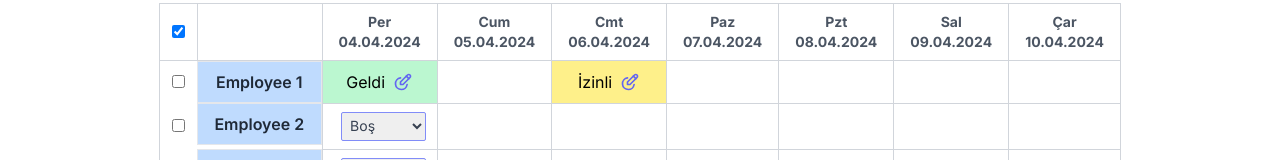
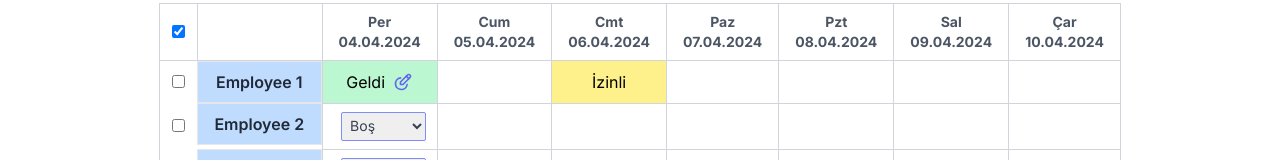
Before and after one commit to gokcetasci/Employee-Attendance-Tracker-Project, a Next.js app: page / in a window 1280 px wide. Shown: the part 266-426 px from the top of the page. Built offline with nearby package versions, Linux system fonts and the light colour scheme.

Commit message:
edit form added

```diff
--- a/components/generalcalendar/index.js
+++ b/components/generalcalendar/index.js
@@ -7,12 +7,17 @@ import {
   FaRegArrowAltCircleLeft,
   FaRegArrowAltCircleRight,
 } from "react-icons/fa";
-import { FcAbout, FcViewDetails, FcAddDatabase,FcDatabase,FcCheckmark } from "react-icons/fc";
+import { FcAbout, FcAddDatabase, FcCheckmark } from "react-icons/fc";
 import AttendancePopup from "../attendancepopup";
 import { IoMdClose } from "react-icons/io";
 import { TbEditCircle } from "react-icons/tb";
+import EditForm from "../editform";
 
-const GeneralCalendar = ({ allowPastAndFutureChanges }) => {
+const GeneralCalendar = ({
+  allowPastAndFutureChanges,
+  editEmployeeId,
+  editDate,
+}) => {
   const { admin } = useStore.getState();
   const [currentDate, setCurrentDate] = useState(new Date());
   const [selectedEmployees, setSelectedEmployees] = useState({});
@@ -23,6 +28,7 @@ const GeneralCalendar = ({ allowPastAndFutureChanges }) => {
     useState(true);
   const [windowWidth, setWindowWidth] = useState(0);
   const [editMode, setEditMode] = useState({});
+  const [showEditForm, setShowEditForm] = useState(false);
 
   useEffect(() => {
     const handleResize = () => {
@@ -73,7 +79,6 @@ const GeneralCalendar = ({ allowPastAndFutureChanges }) => {
       }
       useStore.setState({ admin: updatedAdmin });
     }
-    toggleEditMode(employeeId, date);
   };
 
   // Çalışanın belirli bir tarihte yoklama durumunu alma
@@ -231,12 +236,19 @@ const getCellBackgroundColor = (employeeId, date) => {
     setShowPopup(false);
   };
 
-  // Düzenleme modunu açma fonksiyonu
-  const toggleEditMode = (employeeId, date) => {
-    setEditMode((prevEditMode) => ({
-      ...prevEditMode,
-      [`${employeeId}_${date}`]: !prevEditMode[`${employeeId}_${date}`],
-    }));
+  // Seçili çalışan ve tarihe göre edit modunu başlat
+  const startEditMode = (employeeId, date) => {
+    setEditMode({ [`${employeeId}_${date}`]: true });
+    setShowEditForm(true);
+  };
+
+  // Edit modunu bitir
+  const endEditMode = () => {
+    setEditMode({});
+    setShowEditForm(false);
+  };
+  const handleEditClick = (employeeId, date) => {
+    startEditMode(employeeId, date);
   };
 
   return (
@@ -315,13 +327,15 @@ const getCellBackgroundColor = (employeeId, date) => {
                   return (
                     <td
                       key={index}
-                    className={`border border-gray-300 px-2 py-2 ${getCellBackgroundColor(employee.id, date.toISOString().split("T")[0])}`}
+                      className={`border border-gray-300 px-2 py-2 ${getCellBackgroundColor(
+                        employee.id,
+                        date.toISOString().split("T")[0]
+                      )}`}
                     >
-
                       <div className="flex flex-row gap-2 items-center justify-center">
                         <p>{attendanceStatus}</p>
                         {attendanceStatus === "Gelmedi" && explanation && (
-                          <div  className="relative">
+                          <div className="relative">
                             <FcAbout
                               className="cursor-pointer hover:scale-105"
                               size={20}
@@ -329,12 +343,30 @@ const getCellBackgroundColor = (employeeId, date) => {
                             />
                           </div>
                         )}
-                        {attendanceStatus && (
+
+                        {attendanceStatus && allowPastAndFutureChanges ? (
+                          // Eğer allowPastAndFutureChanges true ise, her gün için edit simgesini göster
                           <button
-                            onClick={() => toggleEditMode(employee.id, date)}
+                            id="editicon"
+                            onClick={() => handleEditClick(employee.id, date)}
                           >
-                            <TbEditCircle className="text-indigo-500 hover:scale-105 hover:text-indigo-800 w-5 h-5"/>
+                            <TbEditCircle className="text-indigo-500 hover:scale-105 hover:text-indigo-800 w-5 h-5" />
                           </button>
+                        ) : date.toDateString() === new Date().toDateString() &&
+                          attendanceStatus ? (
+                          // Eğer allowPastAndFutureChanges false ise, sadece mevcut gün için edit simgesini göster
+                          <button
+                            onClick={() => handleEditClick(employee.id, date)}
+                          >
+                            <TbEditCircle className="text-indigo-500 hover:scale-105 hover:text-indigo-800 w-5 h-5" />
+                          </button>
+                        ) : null}
+                        {showEditForm && (
+                          <EditForm
+                            editEmployeeId={editEmployeeId}
+                            editDate={editDate}
+                            handleClose={endEditMode}
+                          />
                         )}
 
                         {attendanceStatus === "" &&
@@ -396,10 +428,11 @@ const getCellBackgroundColor = (employeeId, date) => {
                                               placeholder="Neden Gelmedi?"
                                             />
                                             <button className="hover:scale-105">
-                                            <FcCheckmark className="w-6 h-6"/>
+                                              <FcCheckmark className="w-6 h-6" />
                                             </button>
                                             <button className="hover:scale-105 ">
-                                            <IoMdClose className="w-6 h-6 text-red-400"/>                        </button>
+                                              <IoMdClose className="w-6 h-6 text-red-400" />{" "}
+                                            </button>
                                           </div>
                                         )}
                                       </div>
@@ -419,7 +452,6 @@ const getCellBackgroundColor = (employeeId, date) => {
       </table>
 
       <div className="flex items-center justify-center">
-
         <button
           id="enterattendancebutton"
           className="bg-gradient-to-r from-blue-400 to-indigo-500 text-white px-8 py-2 rounded-full mt-5 font-medium hover:scale-105 mr-48"
@@ -445,7 +477,6 @@ const getCellBackgroundColor = (employeeId, date) => {
         >
           KAYDET
         </button>
-
       </div>
     </div>
   );
```
Lines whose indentation alone changed are shown as unchanged.
